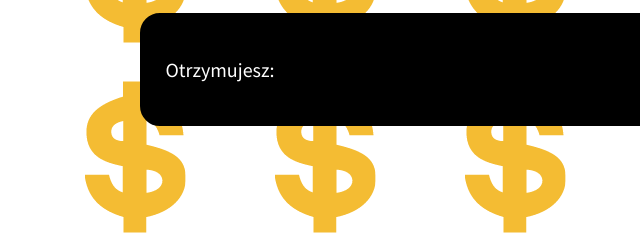
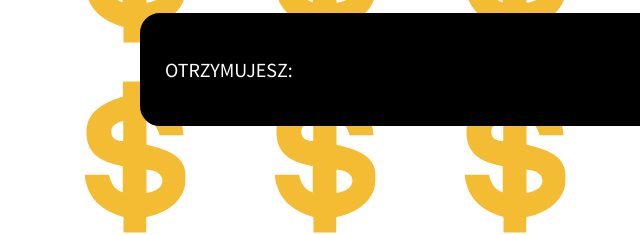
Before and after one commit to Marthiness/currency-calculator-, a plain HTML site: page index.html in a window 1280 px wide. Shown: the part 318-553 px from the top of the page, 150-790 px from the left. Drawn offline with nearby package versions, Linux system fonts and the light colour scheme.

```diff
--- a/index.html
+++ b/index.html
@@ -44,7 +44,7 @@
         </form>
     </div>
     <section class="section">
-        <p class="section__paragraph">Otrzymujesz: <stron class="js-result"></stron>
+        <p class="section__paragraph">OTRZYMUJESZ: <stron class="js-result"></stron>
         </p>
     </section>
 </body>
```
